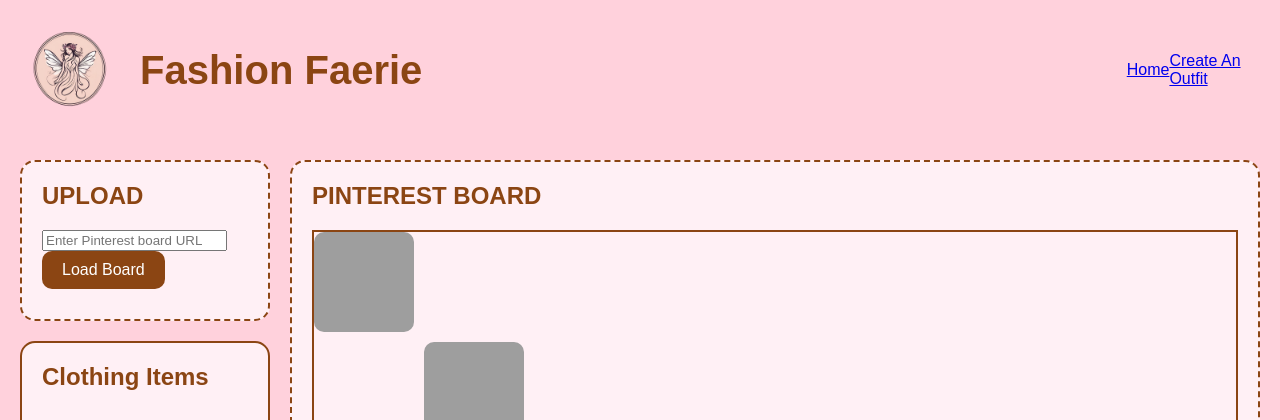
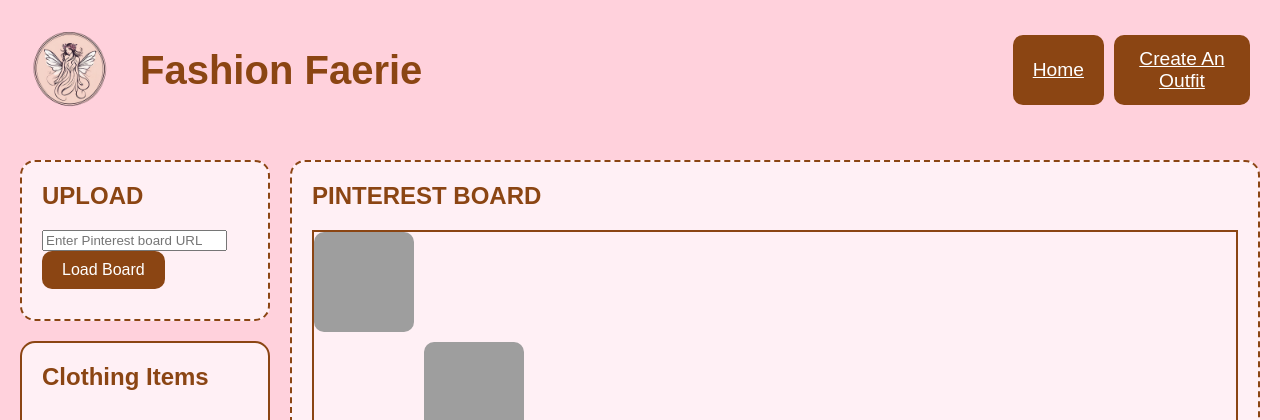
Before and after one commit to faithvillarr/DivHack-FairyGodmother, a Flask app: page /outfitboard in a window 1280 px wide. Shown: the top 420 px of the page. Run offline with Flask 3, Linux system fonts and the light colour scheme; grey boxes are pictures that could not be loaded.

Commit message:
Added index loop for images. Updated CSS.

```diff
--- a/templates/outfitboard.html
+++ b/templates/outfitboard.html
@@ -59,7 +59,7 @@
 
         h1 {
             color: #8B4513;
-            text-align: auto;
+            text-align: left;
             width: 100%;
             font-size: 2.5em;
             margin: 20px 0;
@@ -105,7 +105,20 @@
             margin-bottom: 10px;
             font-size: 1em;
         }
-
+        .button {
+            background-color: #8B4513; /* Same background color as the Load Board button */
+            color: white;
+            padding: 10px 20px; /* Adjust padding as needed */
+            border-radius: 10px; /* Rounded corners */
+            border: none;
+            cursor: pointer;
+            font-size: 1.2rem;
+            margin-right: 10px; /* Space between buttons */
+            display: inline-block; /* Make sure it's treated as a button */
+            height: 50%;
+            align-content: center;
+            text-align: center;
+        }
         .button:hover {
             background-color: #fafafa; /* Slightly lighter shade for hover effect */
         }
@@ -160,6 +173,7 @@
                 <h2>Clothing Items</h2>
                 <!-- Clothing items will be added here -->
                 {% for url in session['closet_urls'] %}
+                <p style="display: none;" id="closet-loop-index {{ loop.index }}"> {{ loop.index }}</p>
                 <img src="{{ url }}" alt="Clothing Image" />
                 {% endfor %}
             </div>
--- a/templates/outfitupload.html
+++ b/templates/outfitupload.html
@@ -74,7 +74,7 @@
 
         h1 {
             color: #8B4513;
-            text-align: center;
+            text-align: left;
             width: 100%;
             font-size: 2.5em;
             margin: 20px 0;
@@ -126,6 +126,9 @@
             font-size: 1.2rem;
             margin-right: 10px; /* Space between buttons */
             display: inline-block; /* Make sure it's treated as a button */
+            height: 50%;
+            align-content: center;
+            text-align: center;
         }
 
         .button:hover {
@@ -146,6 +149,7 @@
         h2 {
             color: #8B4513;
             margin-top: 0;
+            text-align: left;
         }
         input.dont {
             opacity: 0;
```
